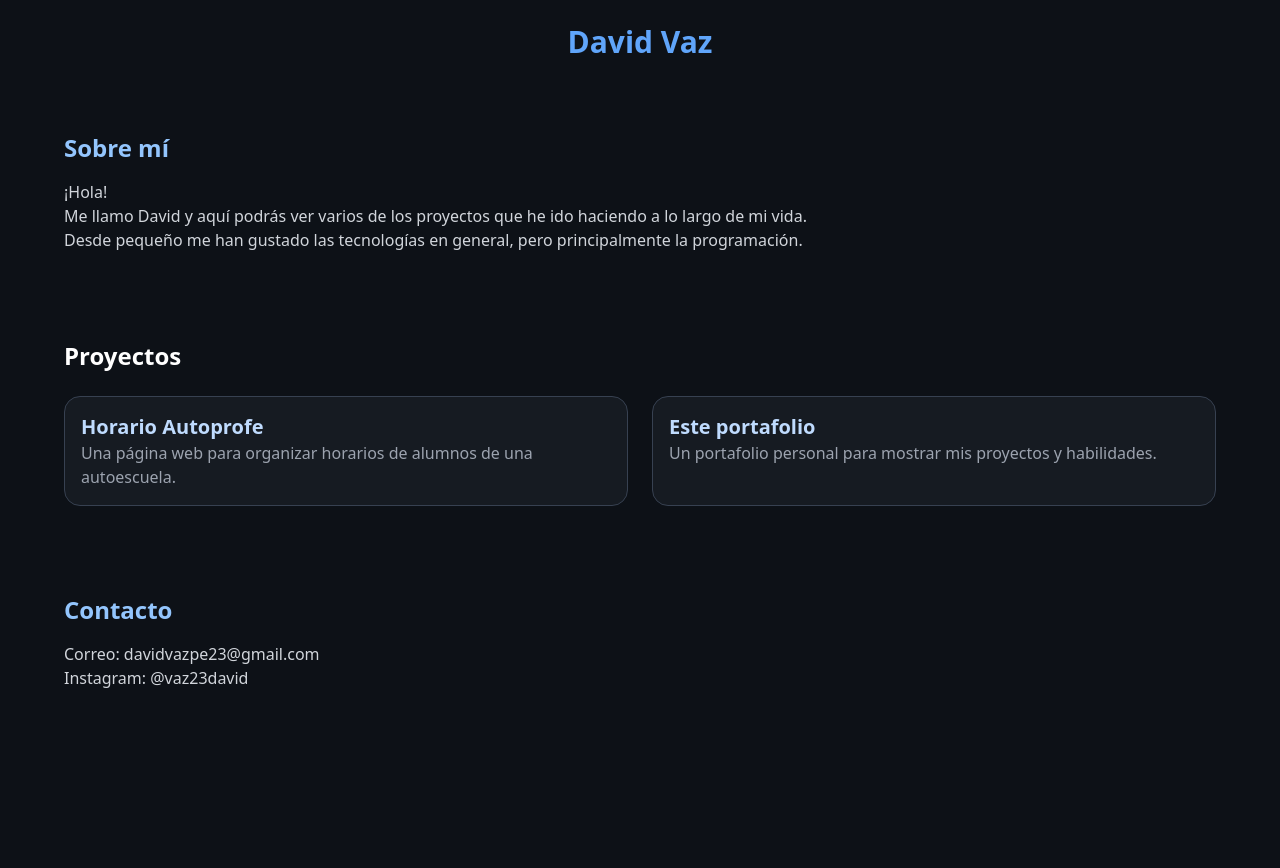
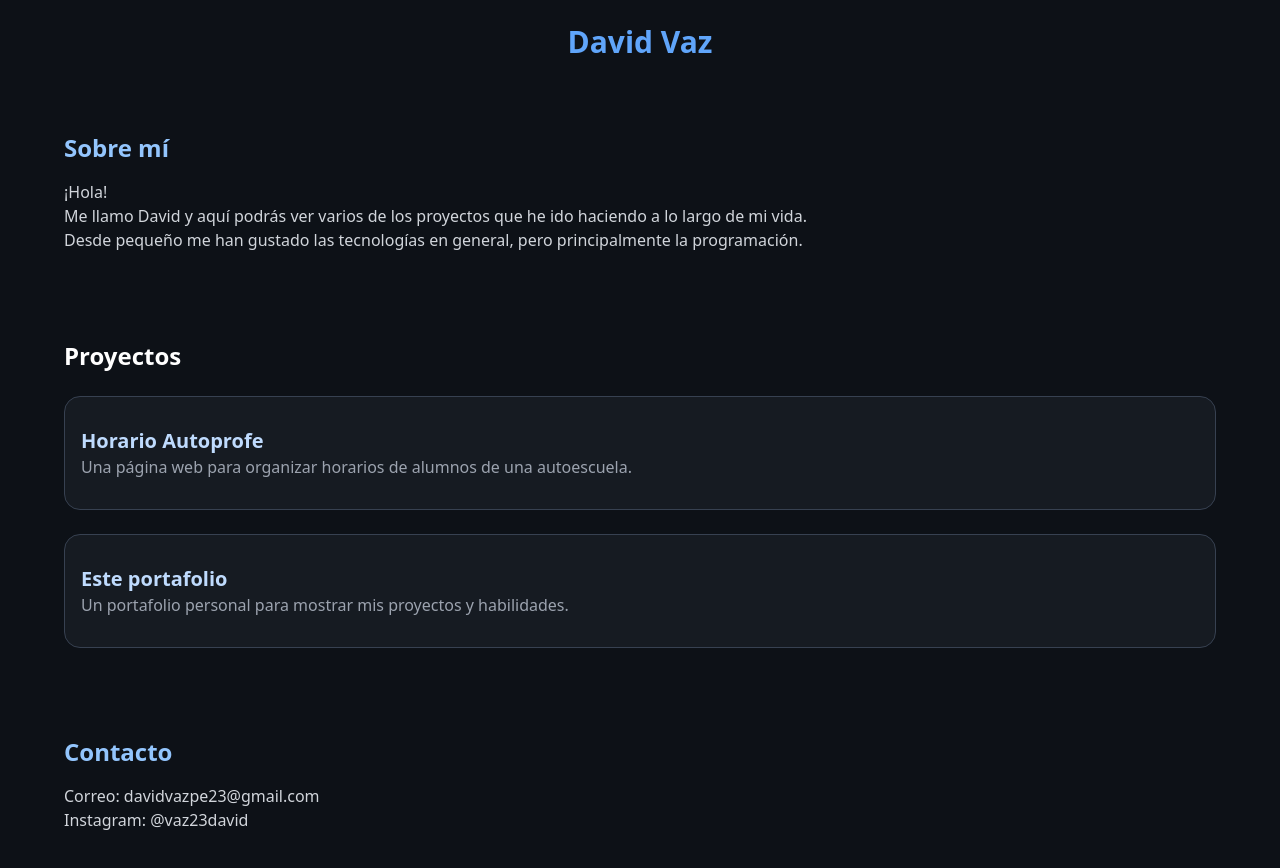
Before and after one commit to Davivp23/DavidVaz, a React (Vite) app: page / in a window 1280 px wide. Shown: the top 868 px of the page. Before the commit the page ends 800 px from the top, so only its background shows below. Built offline with nearby package versions, Linux system fonts and the light colour scheme.

Commit message:
Refactor Projects component: update layout and enhance project display

```diff
--- a/src/components/Projects.jsx
+++ b/src/components/Projects.jsx
@@ -6,15 +6,22 @@ export default function Projects() {
   return (
     <section className="py-10">
       <h2 className="text-2xl font-bold mb-6">Proyectos</h2>
-      <div className="grid gap-6 md:grid-cols-2">
+      <div className="flex flex-col gap-6">
         {projects.map((project) => (
           <Link
             key={project.id}
             to={`/proyecto/${project.id}`}
-            className="block p-4 bg-[#161b22] border border-gray-700 rounded-2xl hover:scale-105 transition"
+            className="flex items-center justify-between gap-4 p-4 bg-[#161b22] border border-gray-700 rounded-2xl hover:scale-[1.02] transition-transform"
           >
-            <h3 className="text-xl font-bold text-blue-200">{project.title}</h3>
-            <p className="text-gray-400">{project.description}</p>
+            <div className="flex-1">
+              <h3 className="text-xl font-bold text-blue-200">{project.title}</h3>
+              <p className="text-gray-400">{project.description}</p>
+            </div>
+            <img
+              src={project.image}
+              alt={`Imagen de ${project.title}`}
+              className="w-32 h-20 object-cover rounded-lg opacity-0 translate-x-4 transition-all duration-700 ease-out group-hover:opacity-100 group-hover:translate-x-0"
+            />
           </Link>
         ))}
       </div>
--- a/src/data/projects.js
+++ b/src/data/projects.js
@@ -4,6 +4,7 @@ const projects = [
     title: 'Horario Autoprofe',
     description: 'Una página web para organizar horarios de alumnos de una autoescuela.',
     url: 'https://autoprofe.pages.dev',
+    image: 'https://pbs.twimg.com/media/Gq8_fgYXsAAzBx_?format=jpg&name=large',
     technologies: ['HTML', 'CSS', 'JavaScript'],
   },
   {
@@ -11,6 +12,7 @@ const projects = [
     title: 'Este portafolio',
     description: 'Un portafolio personal para mostrar mis proyectos y habilidades.',
     url: 'https://davidvaz.pages.dev',
+    image: 'https://pbs.twimg.com/media/Gq5lFEMXwAEpJMJ?format=png&name=small',
     technologies: ['React', 'Vite', 'TailwindCSS', 'FramerMotion', 'JavaScript'],
   },
   // Puedes agregar más aquí
```
